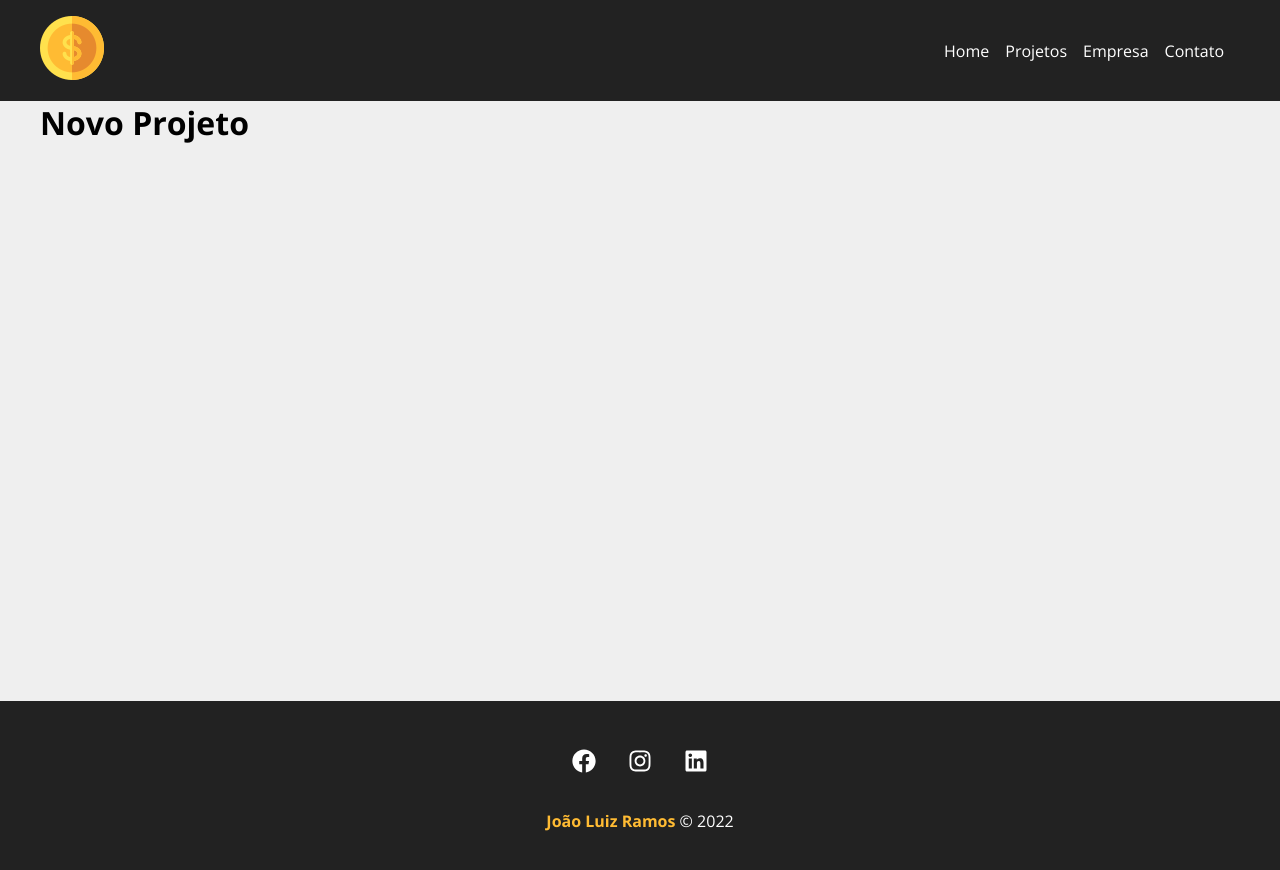
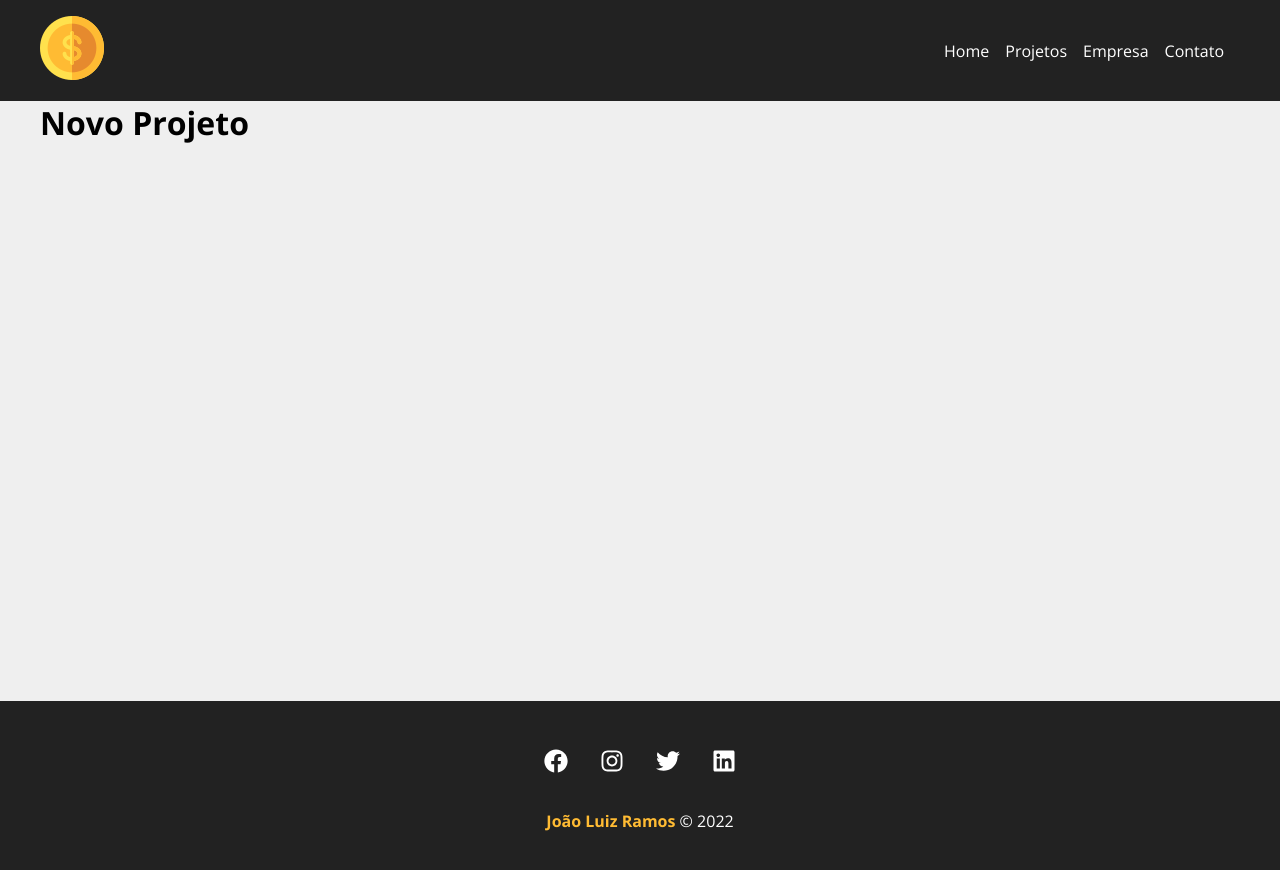
Before and after one commit to joaoluizramos96/costs, a React (Create React App) app: page /newproject in a window 1280 px wide. Shown: the top 870 px of the page. Built offline with nearby package versions, Linux system fonts and the light colour scheme.

Commit message:
Criação da página Home #20

```diff
--- a/src/components/layout/Footer.js
+++ b/src/components/layout/Footer.js
@@ -1,4 +1,4 @@
-import { FaFacebook, FaInstagram, FaLinkedin } from 'react-icons/fa'
+import { FaFacebook, FaInstagram, FaTwitter, FaLinkedin } from 'react-icons/fa'
 
 import styles from './Footer.module.css'
 
@@ -13,6 +13,9 @@ function Footer() {
                     <FaInstagram />
                 </li>
                 <li>
+                    <FaTwitter />
+                </li>
+                <li>
                     <FaLinkedin />
                 </li>
             </ul>
```
